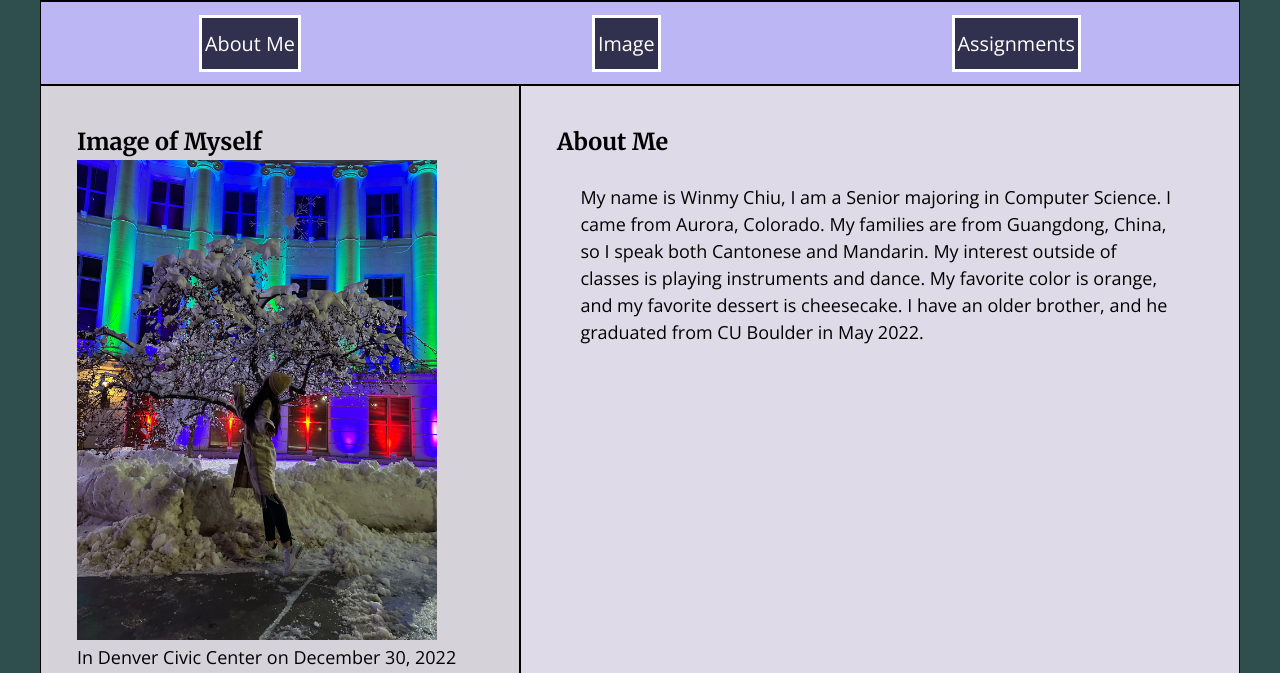
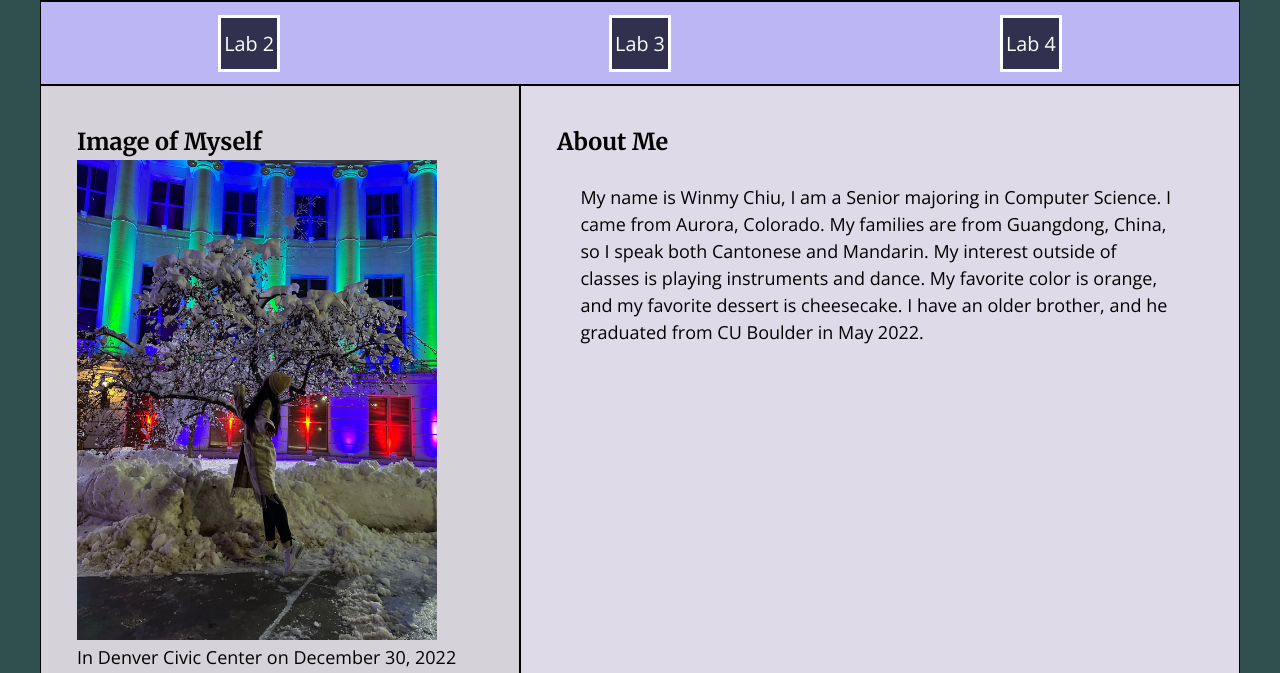
Before and after one commit to winmy-chiu/csci3150-landing, a plain HTML site: page index.html in a window 1280 px wide. Shown: the part 127-800 px from the top of the page. Drawn offline with nearby package versions, Linux system fonts and the light colour scheme.

Commit message:
updated nav bar to assignments

```diff
--- a/index.html
+++ b/index.html
@@ -16,9 +16,9 @@
         <nav>
             <h2 class="sr-only">Main Navigation</h2>
             <ul>
-                <li><a href="#maincontent">About Me</a></li>
-                <li><a href="#aside1">Image</a></li>
-                <li><a href="#aside2">Assignments</a></li>
+                <li><a href="https://winmy-chiu.github.io/lab2_Fall2023_CSCI3150/"> Lab 2 </a></li>
+                <li><a href="https://winmy-chiu.github.io/lab3-csci3150-tables-forms/"> Lab 3 </a></li>
+                <li><a href="https://winmy-chiu.github.io/lab4-csci3150-accessible-CSS-layout/"> Lab 4 </a></li>
             </ul>
         </nav>
         <main id="maincontent">
@@ -44,7 +44,7 @@
                         <li><h3>Lab 2: </h3></li>
                     </ul>
                     <ul class="no-bullets">
-                        <li class="no-bullet"><a href="https://winmy-chiu.github.io/lab2_Fall2023_CSCI3150/"> - Coding & Posting a Web Page</a></li>
+                        <li><a href="https://winmy-chiu.github.io/lab2_Fall2023_CSCI3150/"> - Coding & Posting a Web Page</a></li>
                         <li><a href="https://github.com/winmy-chiu/lab2_Fall2023_CSCI3150/blob/main/index.html"> - Link to Code</a></li>
                     </ul>
 
```
